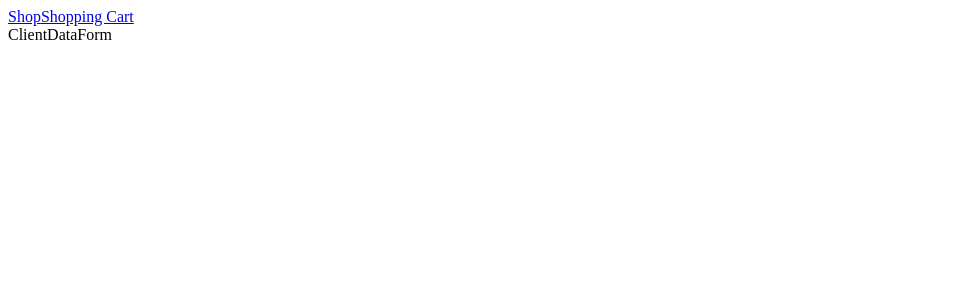
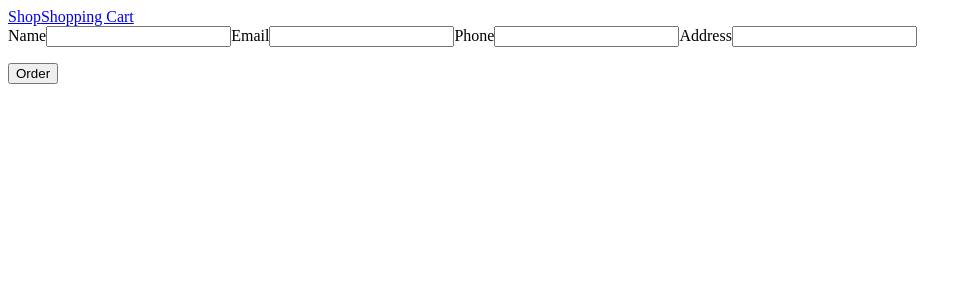
Before and after one commit to Dima-Davidenko/test-task-eliftech, a React (Create React App) app: page /shopping-cart in a window 1280 px wide. Shown: the top 300 px of the page, without its empty margins (0-972 px from the left). Built offline with nearby package versions, Linux system fonts and the light colour scheme.

Commit message:
ADD: order processing

```diff
--- a/src/components/ClientDataForm/ClientDataForm.tsx
+++ b/src/components/ClientDataForm/ClientDataForm.tsx
@@ -1,9 +1,67 @@
-import React from 'react';
+import { useSelector } from 'react-redux';
+import { useTypedDispatch } from '../../hooks/useTypedDispatch';
+import {
+  selectClientAddress,
+  selectClientEmail,
+  selectClientName,
+  selectClientPhone,
+} from '../../redux/clientData/clientDataSelectors';
+import {
+  updateClientAddress,
+  updateClientEmail,
+  updateClientName,
+  updateClientPhone,
+} from '../../redux/clientData/clientDataSlice';
 
 type Props = {};
 
 const ClientDataForm = (props: Props) => {
-  return <div>ClientDataForm</div>;
+  const name = useSelector(selectClientName);
+  const email = useSelector(selectClientEmail);
+  const phone = useSelector(selectClientPhone);
+  const address = useSelector(selectClientAddress);
+  const dispatch = useTypedDispatch();
+
+  return (
+    <form>
+      <label>
+        Name
+        <input
+          onChange={e => dispatch(updateClientName(e.target.value))}
+          type="text"
+          name="name"
+          value={name}
+        />
+      </label>
+      <label>
+        Email
+        <input
+          onChange={e => dispatch(updateClientEmail(e.target.value))}
+          type="text"
+          name="email"
+          value={email}
+        />
+      </label>
+      <label>
+        Phone
+        <input
+          onChange={e => dispatch(updateClientPhone(e.target.value))}
+          type="text"
+          name="phone"
+          value={phone}
+        />
+      </label>
+      <label>
+        Address
+        <input
+          onChange={e => dispatch(updateClientAddress(e.target.value))}
+          type="text"
+          name="address"
+          value={address}
+        />
+      </label>
+    </form>
+  );
 };
 
 export default ClientDataForm;
--- a/src/pages/ShoppingCart/ShoppingCart.tsx
+++ b/src/pages/ShoppingCart/ShoppingCart.tsx
@@ -1,14 +1,49 @@
 import React from 'react';
 import ClientDataForm from '../../components/ClientDataForm/ClientDataForm';
 import ShoppingCartList from '../../components/ShoppingCartList/ShoppingCartList';
+import { useSelector } from 'react-redux';
+import {
+  selectClientAddress,
+  selectClientEmail,
+  selectClientName,
+  selectClientPhone,
+} from '../../redux/clientData/clientDataSelectors';
+import {
+  selectShopInCart,
+  selectShoppingCartList,
+} from '../../redux/shoppingCart/shoppingCartSelectors';
+import { useTypedDispatch } from '../../hooks/useTypedDispatch';
+import { resetClientData } from '../../redux/clientData/clientDataSlice';
+import { resetShoppingCart } from '../../redux/shoppingCart/shoppingCartSlice';
 
 type Props = {};
 
 const ShoppingCart = (props: Props) => {
+  const dispatch = useTypedDispatch();
+  const name = useSelector(selectClientName);
+  const email = useSelector(selectClientEmail);
+  const phone = useSelector(selectClientPhone);
+  const address = useSelector(selectClientAddress);
+  const products = useSelector(selectShoppingCartList);
+  const shopId = useSelector(selectShopInCart);
+  const saveOrder = () => {
+    localStorage.setItem(
+      'clientContacts',
+      JSON.stringify({
+        clientContacts: { name, email, phone, address },
+        products,
+        shopId,
+      })
+    );
+    dispatch(resetClientData());
+    dispatch(resetShoppingCart());
+  };
+
   return (
     <div>
       <ClientDataForm />
       <ShoppingCartList />
+      <button onClick={saveOrder}>Order</button>
     </div>
   );
 };
--- /dev/null
+++ b/src/redux/clientData/clientDataSelectors.ts
@@ -0,0 +1,17 @@
+import { RootState } from '../store';
+
+export const selectClientName = (s: RootState) => {
+  return s.clientData.contacts.name;
+};
+
+export const selectClientEmail = (s: RootState) => {
+  return s.clientData.contacts.email;
+};
+
+export const selectClientPhone = (s: RootState) => {
+  return s.clientData.contacts.phone;
+};
+
+export const selectClientAddress = (s: RootState) => {
+  return s.clientData.contacts.address;
+};
--- /dev/null
+++ b/src/redux/clientData/clientDataSlice.ts
@@ -0,0 +1,41 @@
+import { createSlice } from '@reduxjs/toolkit';
+import { clientData } from '../../types/types';
+
+const initialState: clientData = {
+  contacts: {
+    name: '',
+    email: '',
+    phone: '',
+    address: '',
+  },
+};
+
+const clientDataSlice = createSlice({
+  name: 'clientData',
+  initialState,
+  reducers: {
+    updateClientName: (state, { payload }: { payload: string }) => {
+      return { contacts: { ...state.contacts, name: payload } };
+    },
+    updateClientEmail: (state, { payload }: { payload: string }) => {
+      return { contacts: { ...state.contacts, email: payload } };
+    },
+    updateClientPhone: (state, { payload }: { payload: string }) => {
+      return { contacts: { ...state.contacts, phone: payload } };
+    },
+    updateClientAddress: (state, { payload }: { payload: string }) => {
+      return { contacts: { ...state.contacts, address: payload } };
+    },
+    resetClientData: () => initialState,
+  },
+});
+
+export const {
+  updateClientName,
+  updateClientAddress,
+  updateClientEmail,
+  updateClientPhone,
+  resetClientData,
+} = clientDataSlice.actions;
+
+export const clientDataReducer = clientDataSlice.reducer;
--- a/src/redux/shoppingCart/shoppingCartSlice.ts
+++ b/src/redux/shoppingCart/shoppingCartSlice.ts
@@ -50,9 +50,10 @@ const shoppingCartSlice = createSlice({
       });
       return { shopId: filteredList.length ? state.shopId : '', productList: [...filteredList] };
     },
+    resetShoppingCart: () => initialState,
   },
 });
 
-export const { addItem, removeItem } = shoppingCartSlice.actions;
+export const { addItem, removeItem, resetShoppingCart } = shoppingCartSlice.actions;
 
 export const shoppingCartReducer = shoppingCartSlice.reducer;
--- a/src/redux/store.ts
+++ b/src/redux/store.ts
@@ -11,21 +11,21 @@ import {
 } from 'redux-persist';
 import storage from 'redux-persist/lib/storage';
 import { shoppingCartReducer } from './shoppingCart/shoppingCartSlice';
+import { clientDataReducer } from './clientData/clientDataSlice';
 
 const persistConfig = {
-  key: 'root',
+  key: 'shop',
   storage,
-  whitelist: ['productList'],
+  whitelist: ['clientData', 'shoppingCart'],
 };
-
-const persistedReducer = persistReducer(persistConfig, shoppingCartReducer);
-
 const rootReducer = combineReducers({
-  shoppingCart: persistedReducer,
+  shoppingCart: shoppingCartReducer,
+  clientData: clientDataReducer,
 });
+const persistedReducer = persistReducer(persistConfig, rootReducer);
 
 export const store = configureStore({
-  reducer: rootReducer,
+  reducer: persistedReducer,
   middleware: getDefaultMiddleware =>
     getDefaultMiddleware({
       serializableCheck: {
```
Also changed, not shown: src/types/types.tsx (+9 -0 lines).
